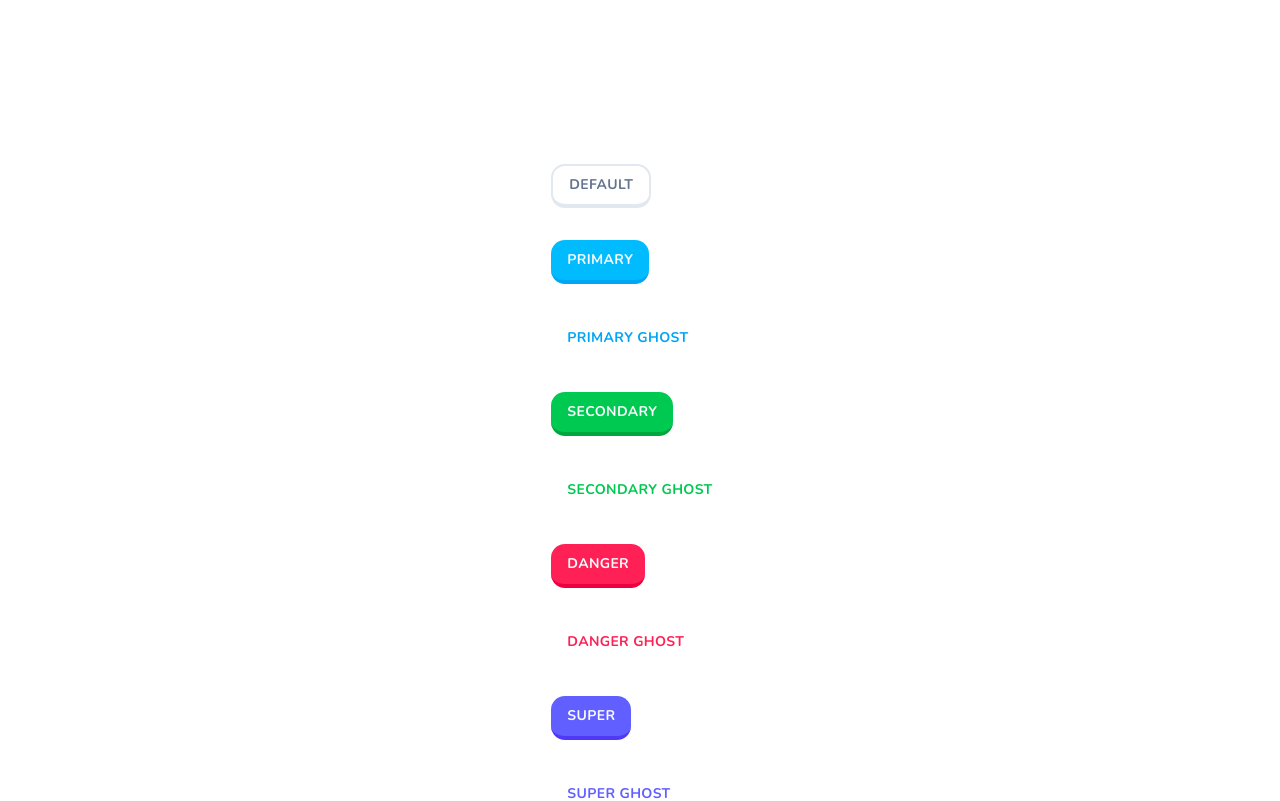
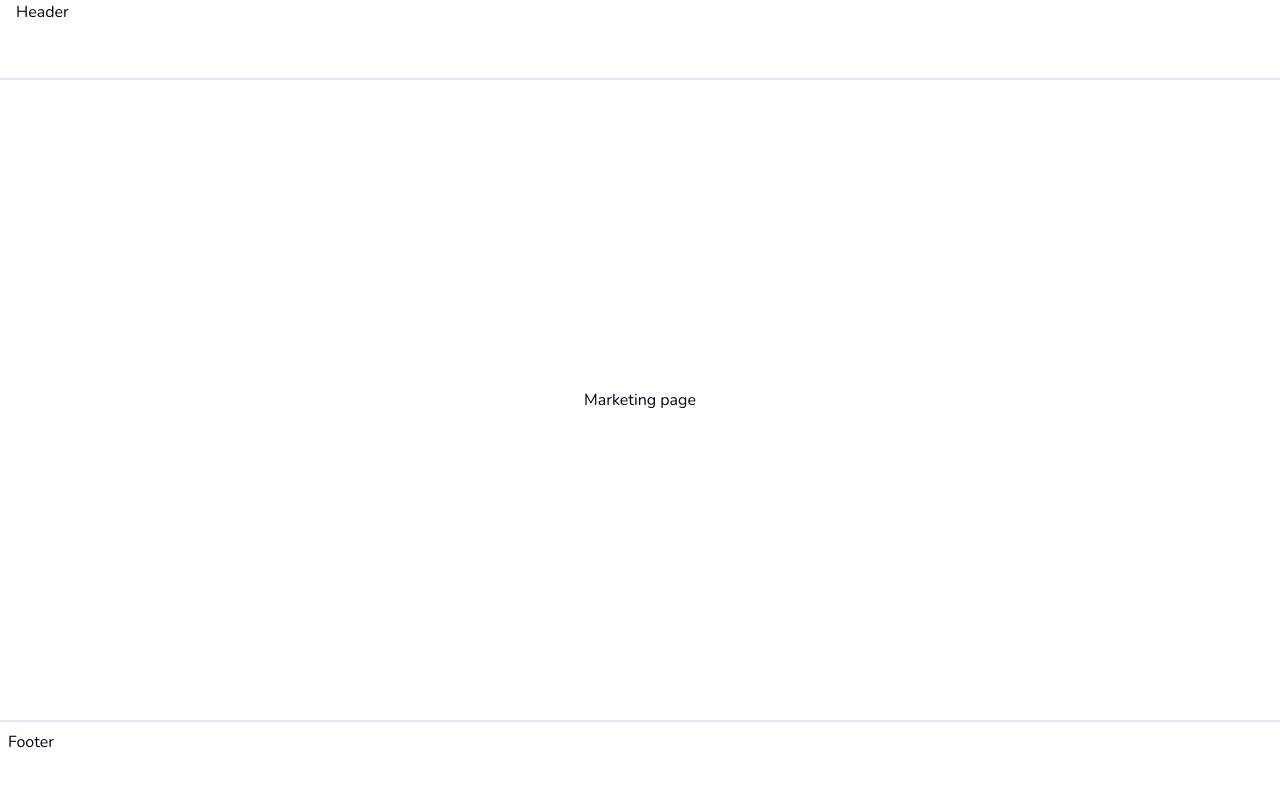
Before and after one commit to sushant1408/duolingo-clone, a Next.js app: page / in a window 1280 px wide. Shown: the top 801 px of the page. Built offline with nearby package versions, Linux system fonts and the light colour scheme.

Commit message:
03: marketing layout

```diff
--- /dev/null
+++ b/src/app/(marketing)/_components/footer.tsx
@@ -0,0 +1,9 @@
+const Footer = () => {
+  return (
+    <footer className="hidden lg:block h-20 w-full border-t-2 border-slate-200 p-2">
+      Footer
+    </footer>
+  );
+};
+
+export { Footer };
--- /dev/null
+++ b/src/app/(marketing)/_components/header.tsx
@@ -0,0 +1,9 @@
+const Header = () => {
+  return (
+    <header className="h-20 w-full border-b-2 border-slate-200 px-4">
+      Header
+    </header>
+  );
+};
+
+export { Header };
--- /dev/null
+++ b/src/app/(marketing)/layout.tsx
@@ -0,0 +1,18 @@
+import { Footer } from "./_components/footer";
+import { Header } from "./_components/header";
+
+export default function MarketingLayout({
+  children,
+}: {
+  children: React.ReactNode;
+}) {
+  return (
+    <div className="min-h-screen flex flex-col">
+      <Header />
+      <main className="flex-1 flex flex-col items-center justify-center">
+        {children}
+      </main>
+      <Footer />
+    </div>
+  );
+}
--- /dev/null
+++ b/src/app/(marketing)/page.tsx
@@ -0,0 +1,3 @@
+export default function Home() {
+  return <div>Marketing page</div>;
+}
--- a/src/app/page.tsx
+++ /dev/null
@@ -1,22 +0,0 @@
-import { Button } from "@/components/ui/button";
-
-export default function Home() {
-  return (
-    <div className="font-sans grid grid-rows-[20px_1fr_20px] items-center justify-items-center min-h-screen p-8 pb-20 gap-16 sm:p-20">
-      <main className="flex flex-col gap-8 row-start-2 items-center sm:items-start">
-        <Button>default</Button>
-        <Button variant="primary">primary</Button>
-        <Button variant="primary-ghost">primary ghost</Button>
-        <Button variant="secondary">secondary</Button>
-        <Button variant="secondary-ghost">secondary ghost</Button>
-        <Button variant="danger">danger</Button>
-        <Button variant="danger-ghost">danger ghost</Button>
-        <Button variant="super">super</Button>
-        <Button variant="super-ghost">super ghost</Button>
-        <Button variant="sidebar">sidebar</Button>
-        <Button variant="sidebar-outline">sidebar outline</Button>
-        <Button variant="ghost">ghost</Button>
-      </main>
-    </div>
-  );
-}
```
